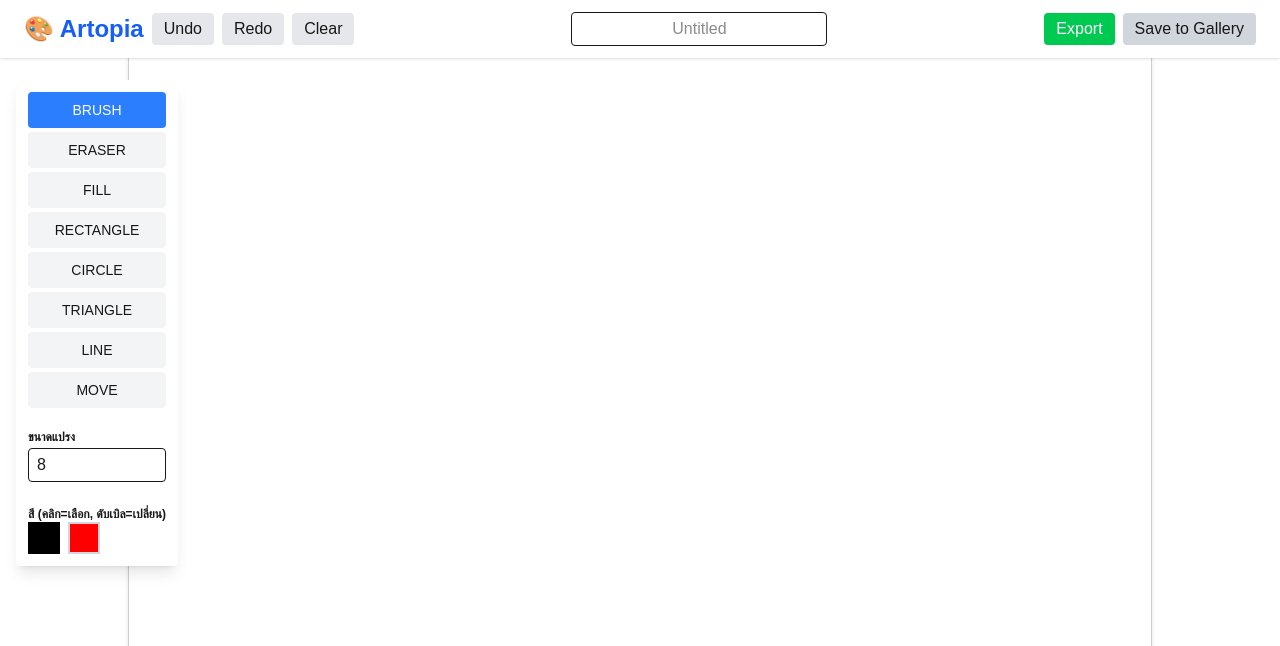
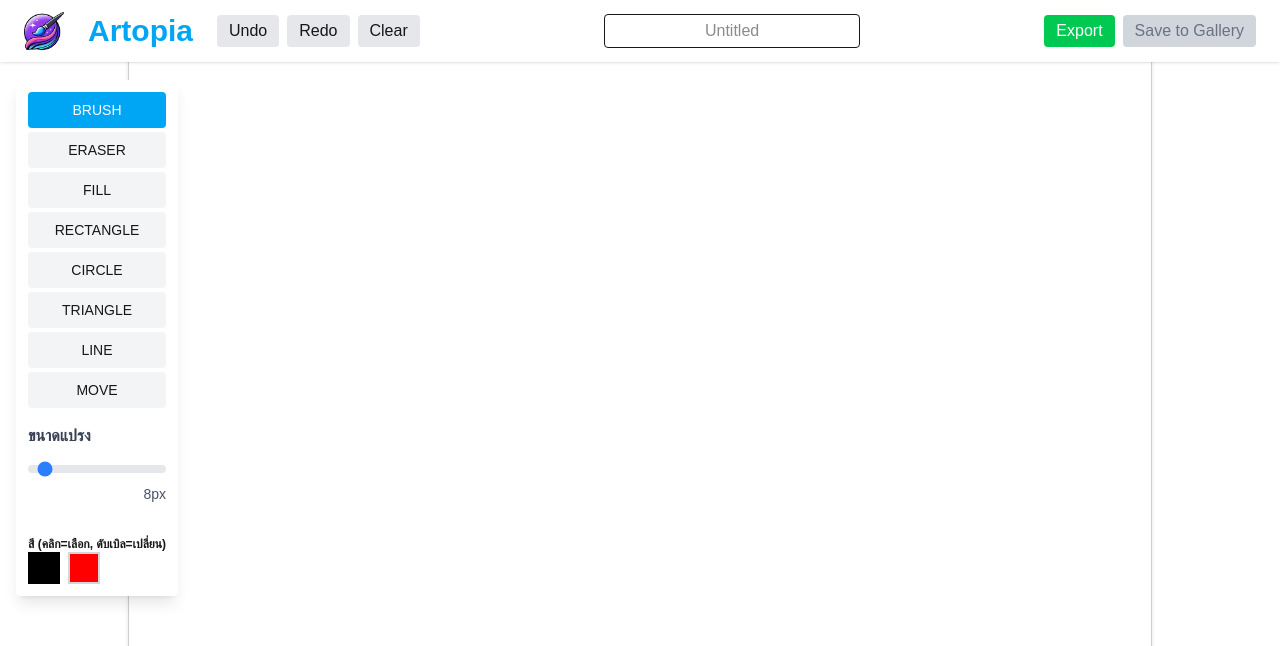
Before and after one commit to myminit/artopia-webpro, a Next.js app: page /draw in a window 1280 px wide. Shown: the top 646 px of the page. Built offline with nearby package versions, Linux system fonts and the light colour scheme; no server answers.

Commit message:
add backward in canvas

```diff
--- a/app/draw/Toolbar.tsx
+++ b/app/draw/Toolbar.tsx
@@ -80,7 +80,7 @@ const Toolbar: React.FC<Props> = ({
             key={t}
             onClick={() => setTool(t)}
             className={`p-2 rounded text-sm ${
-              tool === t ? 'bg-blue-500 text-white' : 'bg-gray-100'
+              tool === t ? 'bg-sky-500  text-white' : 'bg-gray-100 hover:bg-sky-200'
             }`}
           >
             {t === TOOL_TYPE.RECT ? 'RECTANGLE' : t}
@@ -88,16 +88,25 @@ const Toolbar: React.FC<Props> = ({
         ))}
       </div>
 
-      <div>
-        <label className="text-xs font-semibold">ขนาดแปรง</label>
+      <div className="mb-6">
+        <label
+          htmlFor="brush-size"
+          className="flex items-center space-x-2 text-gray-700 font-semibold mb-2 select-none"
+        >
+
+          <span>ขนาดแปรง</span>
+        </label>
         <input
-          type="number"
+          id="brush-size"
+          type="range"
           min={1}
           max={100}
           value={brushSize}
           onChange={(e) => setBrushSize(Number(e.target.value))}
-          className="w-full border px-2 py-1 rounded"
+          className="w-full h-2 bg-gray-200 rounded-lg cursor-pointer appearance-none
+            accent-blue-500"
         />
+        <div className="text-right text-sm text-gray-600 mt-1">{brushSize}px</div>
       </div>
 
       <div className="pt-2">
--- a/app/draw/Topbar.tsx
+++ b/app/draw/Topbar.tsx
@@ -1,6 +1,8 @@
 'use client';
 
 import React, { useState, useRef, useEffect } from 'react';
+import Image from "next/image";
+import Link from "next/link";
 
 type Props = {
   drawingName: string;
@@ -36,19 +38,24 @@ export default function Topbar({
     return () => document.removeEventListener('mousedown', fn);
   }, []);
 
+  const baseButtonClass = "px-3 py-1 rounded transition duration-200 ease-in-out";
+  const hoverable = "hover:opacity-80";
+
   return (
-    <header
-      className="fixed top-0 left-0 w-full z-50 bg-white shadow px-6 py-3 flex items-center justify-between"
-    >
+    <header className="fixed top-0 left-0 w-full z-50 bg-white shadow px-6 py-3 flex items-center justify-between">
       <div className="flex items-center space-x-2">
-        <div className="text-2xl font-bold text-blue-600">🎨 Artopia</div>
-        <button onClick={onUndo}  className="px-3 py-1 bg-gray-200 rounded">Undo</button>
-        <button onClick={onRedo}  className="px-3 py-1 bg-gray-200 rounded">Redo</button>
-        <button onClick={onClear} className="px-3 py-1 bg-gray-200 rounded">Clear</button>
+      <Link className="flex items-center space-x-2" href="/">
+        <Image src="/img/logo.png" alt="Artopia Logo" width={40} height={40} />
+        <h1 className="text-sky-500 text-3xl px-4 font-bold">Artopia</h1>
+      </Link>
+        <button onClick={onUndo} className={`${baseButtonClass} bg-gray-200 hover:bg-sky-500 ${hoverable}`}>Undo</button>
+        <button onClick={onRedo} className={`${baseButtonClass} bg-gray-200 hover:bg-sky-500 ${hoverable}`}>Redo</button>
+        <button onClick={onClear} className={`${baseButtonClass} bg-gray-200 hover:bg-sky-500 ${hoverable}`}>Clear</button>
       </div>
+
       <input
         type="text"
-        className="border px-3 py-1 rounded w-64 text-center"
+        className="border px-3 py-1 rounded w-64 text-center focus:outline-none focus:ring-2 focus:ring-blue-300 transition duration-200"
         placeholder="Untitled"
         value={drawingName}
         onChange={e => setDrawingName(e.target.value)}
@@ -57,24 +64,24 @@ export default function Topbar({
         <div ref={wrapRef} className="relative inline-block">
           <button
             onClick={() => setShowExport(v => !v)}
-            className="bg-green-500 text-white px-3 py-1 rounded"
+            className={`${baseButtonClass} bg-green-500 text-white ${hoverable}`}
           >
             Export
           </button>
           {showExport && (
-            <div className="absolute top-full left-0 bg-white border shadow rounded mt-1">
-              <button onClick={() => onExport('png')}  className="w-full px-3 py-1">PNG</button>
-              <button onClick={() => onExport('jpeg')} className="w-full px-3 py-1">JPG</button>
+            <div className="absolute top-full left-0 bg-white border shadow rounded mt-1 overflow-hidden">
+              <button onClick={() => onExport('png')} className="w-full px-4 py-2 text-left hover:bg-gray-100">PNG</button>
+              <button onClick={() => onExport('jpeg')} className="w-full px-4 py-2 text-left hover:bg-gray-100">JPG</button>
             </div>
           )}
         </div>
         <button
           onClick={onSave}
           disabled={disabledSave}
-          className={`px-3 py-1 rounded ${
+          className={`${baseButtonClass} ${
             disabledSave
-              ? 'bg-gray-300 cursor-not-allowed'
-              : 'bg-blue-500 text-white'
+              ? 'bg-gray-300 text-gray-500 cursor-not-allowed'
+              : `bg-blue-500 text-white ${hoverable}`
           }`}
         >
           Save to Gallery
--- a/app/main/page.tsx
+++ /dev/null
@@ -1,71 +0,0 @@
-'use client';
-
-import { useEffect, useState } from 'react';
-import { useRouter } from 'next/navigation';
-
-export default function MainPage() {
-  const [drawings, setDrawings] = useState([]);
-  const [userId, setUserId] = useState<string | null>(null);
-  const router = useRouter();
-
-  useEffect(() => {
-    const id = localStorage.getItem('userId');
-    setUserId(id);
-
-    if (id) {
-      fetch(`/api/canvas/load?userId=${id}`)
-        .then((res) => res.json())
-        .then((data) => setDrawings(data));
-    }
-  }, []);
-
-  const handleEdit = (drawing) => {
-    const encoded = encodeURIComponent(JSON.stringify(drawing.paths));
-    router.push(`/draw?paths=${encoded}`);
-  };
-
-  const handleLogin = () => {
-    router.push('/login'); // เปลี่ยนเป็น path ที่คุณใช้จริง
-  };
-
-  if (!userId) {
-    return (
-      <div className="min-h-screen flex flex-col justify-center items-center text-center">
-        <h1 className="text-2xl font-semibold mb-4">🔒 กรุณาเข้าสู่ระบบเพื่อดูแกลเลอรี่ของคุณ</h1>
-        <button
-          onClick={handleLogin}
-          className="px-5 py-2 bg-blue-600 text-white rounded hover:bg-blue-700"
-        >
-          เข้าสู่ระบบ
-        </button>
-      </div>
-    );
-  }
-
-  return (
-    <div className="p-6">
-      <h1 className="text-2xl font-bold mb-4">🎨 My Gallery</h1>
-
-      {drawings.length === 0 ? (
-        <p className="text-gray-500">📭 คุณยังไม่มีภาพวาดในแกลเลอรี่</p>
-      ) : (
-        <div className="grid grid-cols-2 md:grid-cols-4 gap-4">
-          {drawings.map((item) => (
-            <div key={item._id} className="border rounded shadow overflow-hidden">
-              <img src={item.image} alt="drawing" className="w-full h-auto" />
-              <div className="p-2 flex justify-between text-sm text-gray-600">
-                <span>{new Date(item.createdAt).toLocaleString()}</span>
-                <button
-                  onClick={() => handleEdit(item)}
-                  className="text-blue-600 hover:underline"
-                >
-                  ✏️ แก้ไข
-                </button>
-              </div>
-            </div>
-          ))}
-        </div>
-      )}
-    </div>
-  );
-}
```
